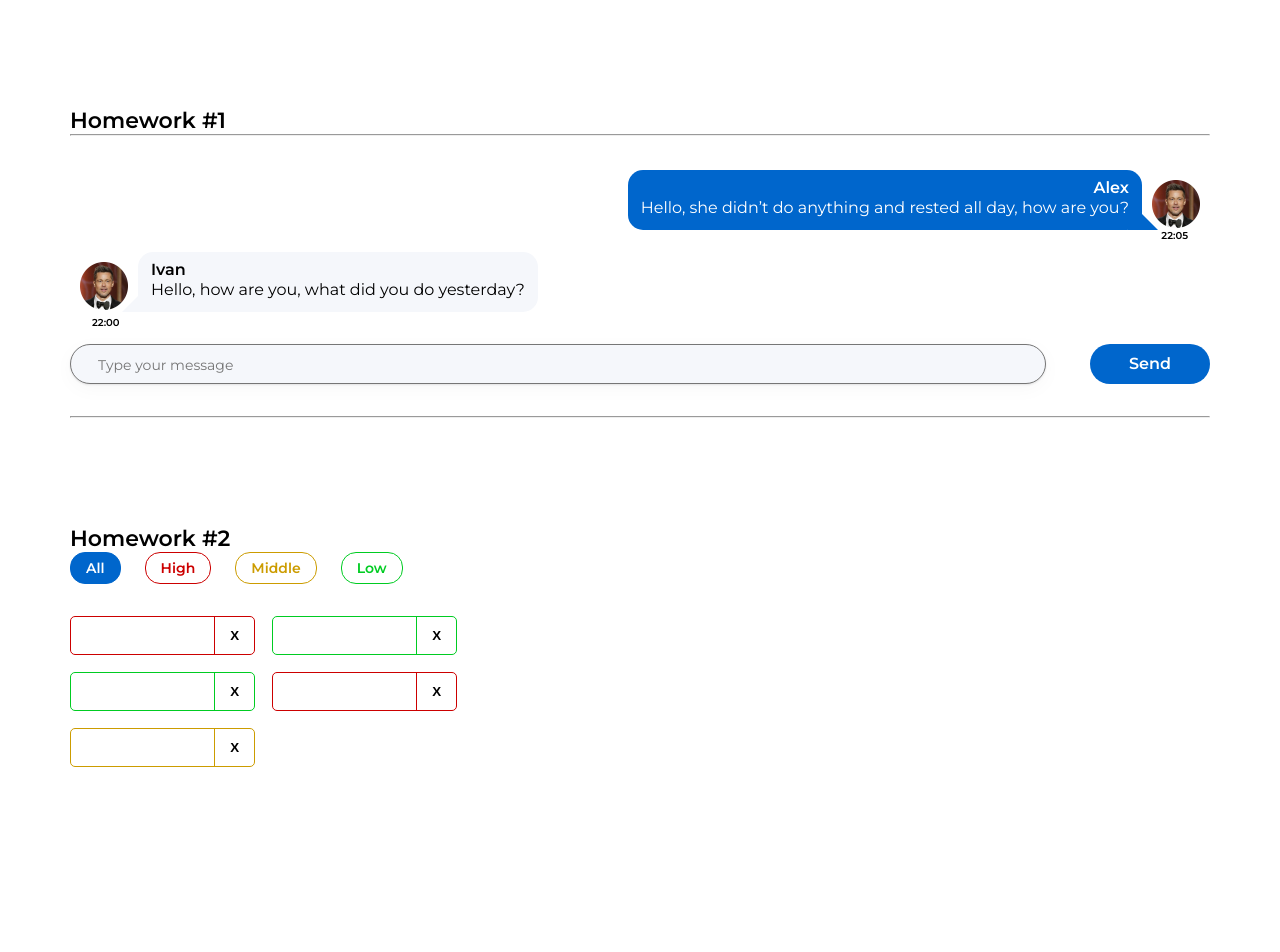
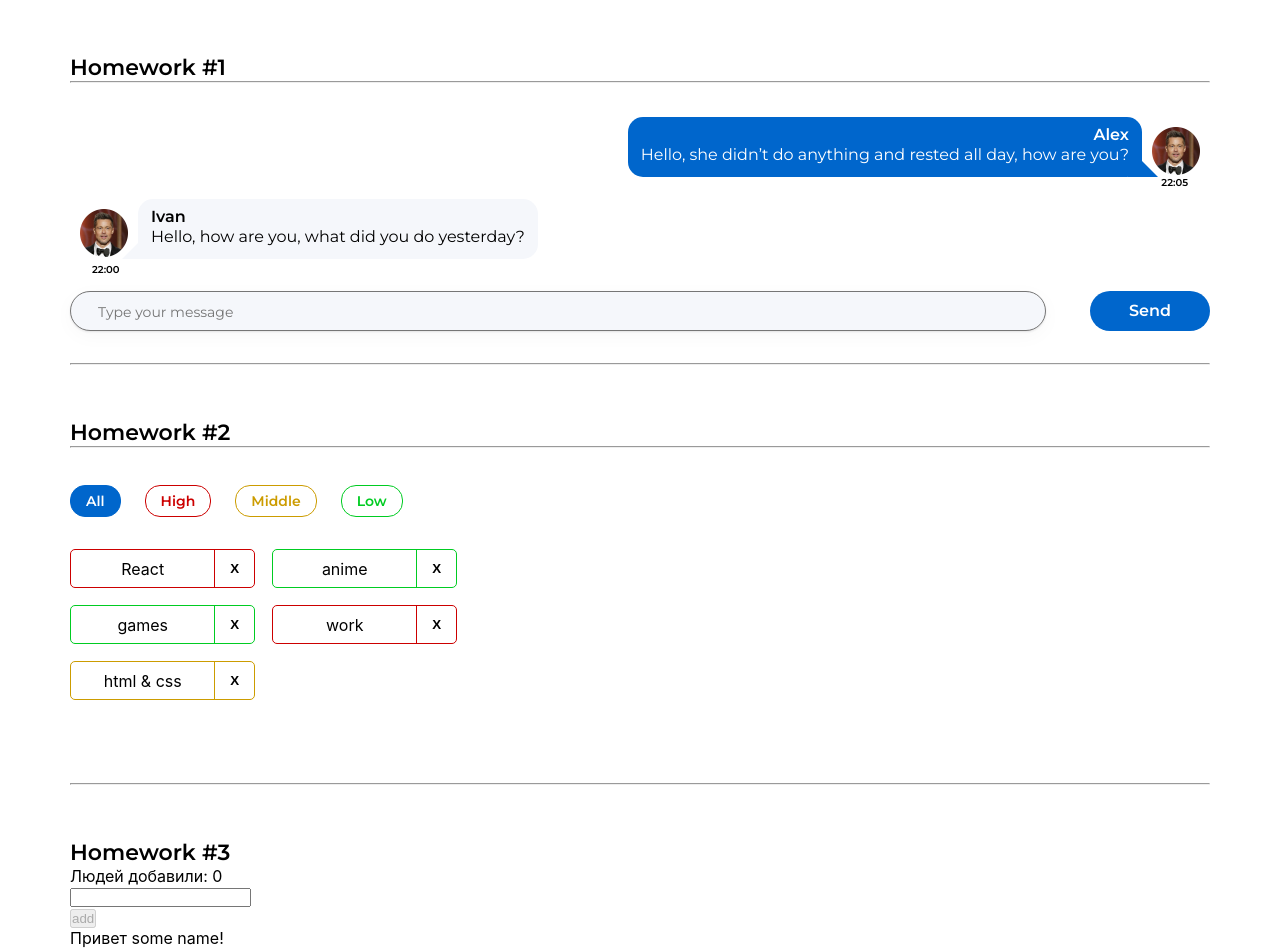
Before and after one commit to h2lo/homeworks-autochecked, a React (Create React App) app: page / in a window 1280 px wide. Shown: the top 952 px of the page. Before the commit the page ends 800 px from the top, so only its background shows below. Built offline with nearby package versions, Linux system fonts and the light colour scheme.

Commit message:
add uuid module and hw2 task solution

```diff
--- a/package.json
+++ b/package.json
@@ -14,7 +14,7 @@
     "@types/node": "16.11.56",
     "@types/react": "18.0.17",
     "@types/react-dom": "18.0.6",
-    "@types/uuid": "8.3.4",
+    "@types/uuid": "^8.3.4",
     "axios": "0.27.2",
     "gh-pages": "^4.0.0",
     "react": "18.2.0",
@@ -24,7 +24,7 @@
     "react-scripts": "5.0.1",
     "redux": "4.2.0",
     "typescript": "4.7.4",
-    "uuid": "9.0.0",
+    "uuid": "^9.0.0",
     "web-vitals": "2.1.4"
   },
   "scripts": {
--- a/src/s1-main/App.module.css
+++ b/src/s1-main/App.module.css
@@ -13,10 +13,10 @@
 }
 
 .hwTitle {
-    font-family: 'Montserrat';
+    font-family: 'Montserrat', sans-serif;
     font-style: normal;
     font-weight: 600;
     font-size: 22px;
     line-height: 27px;
-    margin-top: 107px;
+    margin-top: 54px;
 }
--- a/src/s1-main/App.tsx
+++ b/src/s1-main/App.tsx
@@ -2,6 +2,8 @@ import React from 'react'
 import s from './App.module.css'
 import HW1 from '../s2-homeworks/hw01/HW1'
 import HW2 from '../s2-homeworks/hw02/HW2';
+import HW3 from '../s2-homeworks/hw03/HW3';
+import HW4 from '../s2-homeworks/hw04/HW4';
 
 function App() {
     return (
@@ -9,8 +11,8 @@ function App() {
             <HW1/>
             {/*раскомментировать по ходу выполнения*/}
             <HW2/>
-            {/*<HW3/>*/}
-            {/*<HW4/>*/}
+            <HW3/>
+            <HW4/>
 
             {/*при выполнении дз 5 и более - закомментировать здесь дз 1-4, так как они есть внутри дз 5*/}
             {/*<HW5/>*/}
--- a/src/s2-homeworks/hw01/friend-message/FriendMessage.module.css
+++ b/src/s2-homeworks/hw01/friend-message/FriendMessage.module.css
@@ -46,7 +46,7 @@
 }
 
 .friendName {
-    font-family: 'Montserrat';
+    font-family: 'Montserrat', sans-serif;
     font-style: normal;
     font-weight: 600;
     font-size: 16px;
@@ -56,7 +56,7 @@
 
 .friendMessageText {
 
-    font-family: 'Montserrat';
+    font-family: 'Montserrat', sans-serif;
     font-style: normal;
     font-weight: 400;
     font-size: 16px;
@@ -65,7 +65,7 @@
 }
 
 .friendTime {
-    font-family: 'Montserrat';
+    font-family: 'Montserrat', sans-serif;
     font-style: normal;
     font-weight: 600;
     font-size: 10px;
--- a/src/s2-homeworks/hw01/message-sender/MessageSender.module.css
+++ b/src/s2-homeworks/hw01/message-sender/MessageSender.module.css
@@ -10,7 +10,7 @@
     width: 976px;
     height: 40px;
     padding: 12px 0px 11px 27px;
-    font-family: 'Montserrat';
+    font-family: 'Montserrat', sans-serif;
     font-style: normal;
     font-weight: 400;
     font-size: 14px;
@@ -26,7 +26,7 @@
     height: 40px;
     background: #0066CC;
     border-radius: 20px;
-    font-family: 'Montserrat';
+    font-family: 'Montserrat', sans-serif;
     font-style: normal;
     font-weight: 600;
     font-size: 16px;
--- a/src/s2-homeworks/hw01/message/Message.module.css
+++ b/src/s2-homeworks/hw01/message/Message.module.css
@@ -44,7 +44,7 @@
 
 
 .name {
-    font-family: 'Montserrat';
+    font-family: 'Montserrat', sans-serif;
     font-style: normal;
     font-weight: 600;
     font-size: 16px;
@@ -53,7 +53,7 @@
 }
 
 .messageText {
-    font-family: 'Montserrat';
+    font-family: 'Montserrat', sans-serif;
     font-style: normal;
     font-weight: 400;
     font-size: 16px;
@@ -62,7 +62,7 @@
 }
 
 .time {
-    font-family: 'Montserrat';
+    font-family: 'Montserrat', sans-serif;
     font-style: normal;
     font-weight: 600;
     font-size: 10px;
--- a/src/s2-homeworks/hw02/HW2.tsx
+++ b/src/s2-homeworks/hw02/HW2.tsx
@@ -17,9 +17,9 @@ import s2 from '../../s1-main/App.module.css'
 * */
 
 // types
-export type AffairPriorityType = string // need to fix any
+export type AffairPriorityType = 'high' | 'low' | 'middle' // need to fix any
 export type AffairType = {
-    _id: string // need to fix any
+    _id: number // need to fix any
     name: string // need to fix any
     priority: AffairPriorityType
 }
@@ -35,29 +35,35 @@ const defaultAffairs: Array<AffairType> = [ // need to fix any
 ]
 
 // pure helper functions
-export const filterAffairs = (affairs: any, filter: any): any => { // need to fix any
-
-
+export const filterAffairs = (affairs: Array<AffairType>, filter: FilterType): Array<AffairType> => { // need to fix any
+    if (filter === 'all') return affairs
+    else if (filter === 'high') {
+        return affairs = affairs.filter((a) => a.priority === 'high')
+    } else if (filter === 'low') {
+        return affairs = affairs.filter((a) => a.priority === 'low')
+    } else if (filter === 'middle') {
+        return affairs = affairs.filter((a) => a.priority === 'middle')
+    }
     return affairs // need to fix
 }
-export const deleteAffair = (affairs: any, _id: any): any => { // need to fix any
-
-    return affairs // need to fix
+export const deleteAffair = (affairs: Array<AffairType>, _id: number): Array<AffairType> => { // need to fix any
+    return affairs = affairs.filter((a) => a._id !== _id) // need to fix
 }
 
 function HW2() {
-    const [affairs, setAffairs] = useState<any>(defaultAffairs) // need to fix any
+    const [affairs, setAffairs] = useState<Array<AffairType>>(defaultAffairs) // need to fix any
     const [filter, setFilter] = useState<FilterType>('all')
 
     const filteredAffairs = filterAffairs(affairs, filter)
-    const deleteAffairCallback = (_id: any) => { // need to fix any
-        // need to fix
+    const deleteAffairCallback = (_id: number) => { // need to fix any
+        setAffairs(affairs.filter((a) => a._id !== _id))
     }
 
     return (
         <div id={'hw2'}>
             <div className={s2.hwTitle}>Homework #2</div>
             <div className={s2.hw}>
+                <hr/>
                 <Affairs
                     data={filteredAffairs}
                     setFilter={setFilter}
@@ -65,6 +71,7 @@ function HW2() {
                     filter={filter}
                 />
             </div>
+            <hr/>
         </div>
     )
 }
--- a/src/s2-homeworks/hw02/affairs/Affairs.module.css
+++ b/src/s2-homeworks/hw02/affairs/Affairs.module.css
@@ -2,6 +2,7 @@
     display: flex;
     gap: 24px;
     margin-bottom: 32px;
+    margin-top: 37px;
 }
 
 .all {
@@ -52,4 +53,5 @@
     gap: 17px;
     flex-wrap: wrap;
     max-width: 450px;
+    margin-bottom: 83px;
 }
--- a/src/s2-homeworks/hw02/affairs/Affairs.tsx
+++ b/src/s2-homeworks/hw02/affairs/Affairs.tsx
@@ -4,25 +4,17 @@ import {AffairType, FilterType} from '../HW2'
 import s from './Affairs.module.css'
 
 type AffairsPropsType = {
-    data: any // need to fix any
-    setFilter: any
-    deleteAffairCallback: any
+    data: Array<AffairType> // need to fix any
+    setFilter:(filter:FilterType) => void
+    deleteAffairCallback: (_id: number) => void
     filter: FilterType
 }
 
 function Affairs(props: AffairsPropsType) {
-    const setAll = () => {
-        // need to fix
-    }
-    const setHigh = () => {
-        // need to fix
-    }
-    const setMiddle = () => {
-        // need to fix
-    }
-    const setLow = () => {
-        // need to fix
-    }
+    const setAll = () => {props.setFilter('all')}
+    const setHigh = () => {props.setFilter('high')}
+    const setMiddle = () => {props.setFilter('middle')}
+    const setLow = () => {{props.setFilter('low')}}
 
     const cnAll = s.button + ' ' + s.all + (props.filter === 'all' ? ' ' + s.active : '')
     const cnHigh = s.button + ' ' + s.high + (props.filter === 'high' ? ' ' + s.active : '')
@@ -73,5 +65,4 @@ function Affairs(props: AffairsPropsType) {
             </div>
         )
 }
-
 export default Affairs
--- a/src/s2-homeworks/hw02/affairs/affair/Affair.tsx
+++ b/src/s2-homeworks/hw02/affairs/affair/Affair.tsx
@@ -1,17 +1,17 @@
 import React from 'react'
-import { AffairType } from '../../HW2'
+import {AffairType} from '../../HW2'
 import s from './Affair.module.css'
 import s2 from '../Affairs.module.css'
 
 type AffairPropsType = {
     // key не нужно типизировать
     affair: AffairType
-    deleteAffairCallback: any // need to fix any
+    deleteAffairCallback: (_id: number) => void // need to fix any
 }
 
 function Affair(props: AffairPropsType) {
     const deleteCallback = () => {
-        // need to fix
+        props.deleteAffairCallback(props.affair._id)
     }
 
     const nameClass = s.name + ' ' + s2[props.affair.priority]
@@ -24,25 +24,19 @@ function Affair(props: AffairPropsType) {
             className={affairClass}
         >
             <div id={'hw2-name-' + props.affair._id} className={nameClass}>
-                {/*создаёт студент*/}
-
-                {/**/}
+                {props.affair.name}
             </div>
             <div id={'hw2-priority-' + props.affair._id} hidden>
-                {/*создаёт студент*/}
-
-                {/**/}
+                {props.affair.priority}
             </div>
 
             <button
                 id={'hw2-button-delete-' + props.affair._id}
                 className={buttonClass}
                 // need to fix
-
+                onClick={deleteCallback}
             >
-                {/*текст кнопки могут изменить студенты*/}
                 X
-                {/**/}
             </button>
         </div>
     )
```
Also changed, not shown: 1 other file (tests, documents, lock files or other folders). Lines whose indentation alone changed are shown as unchanged.
